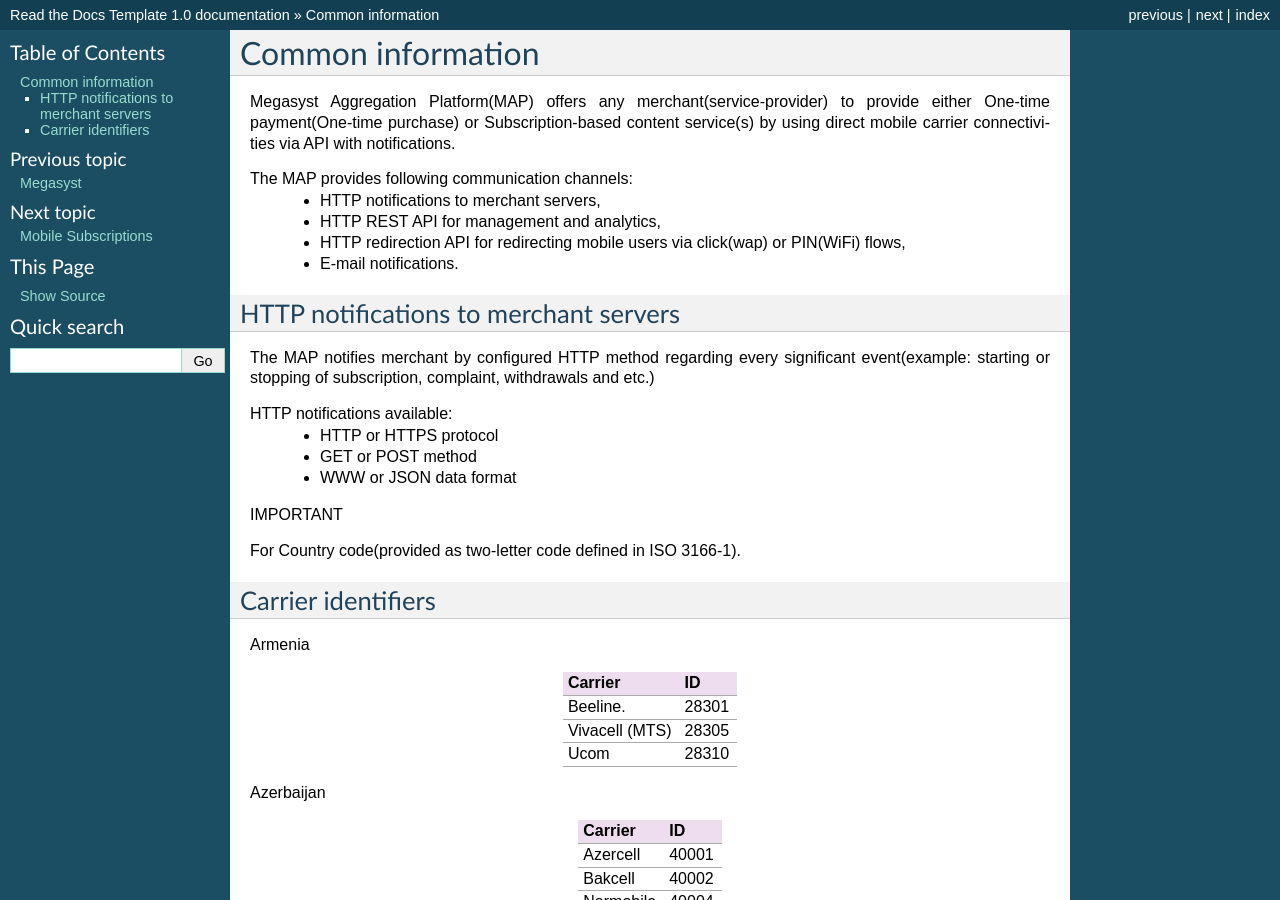
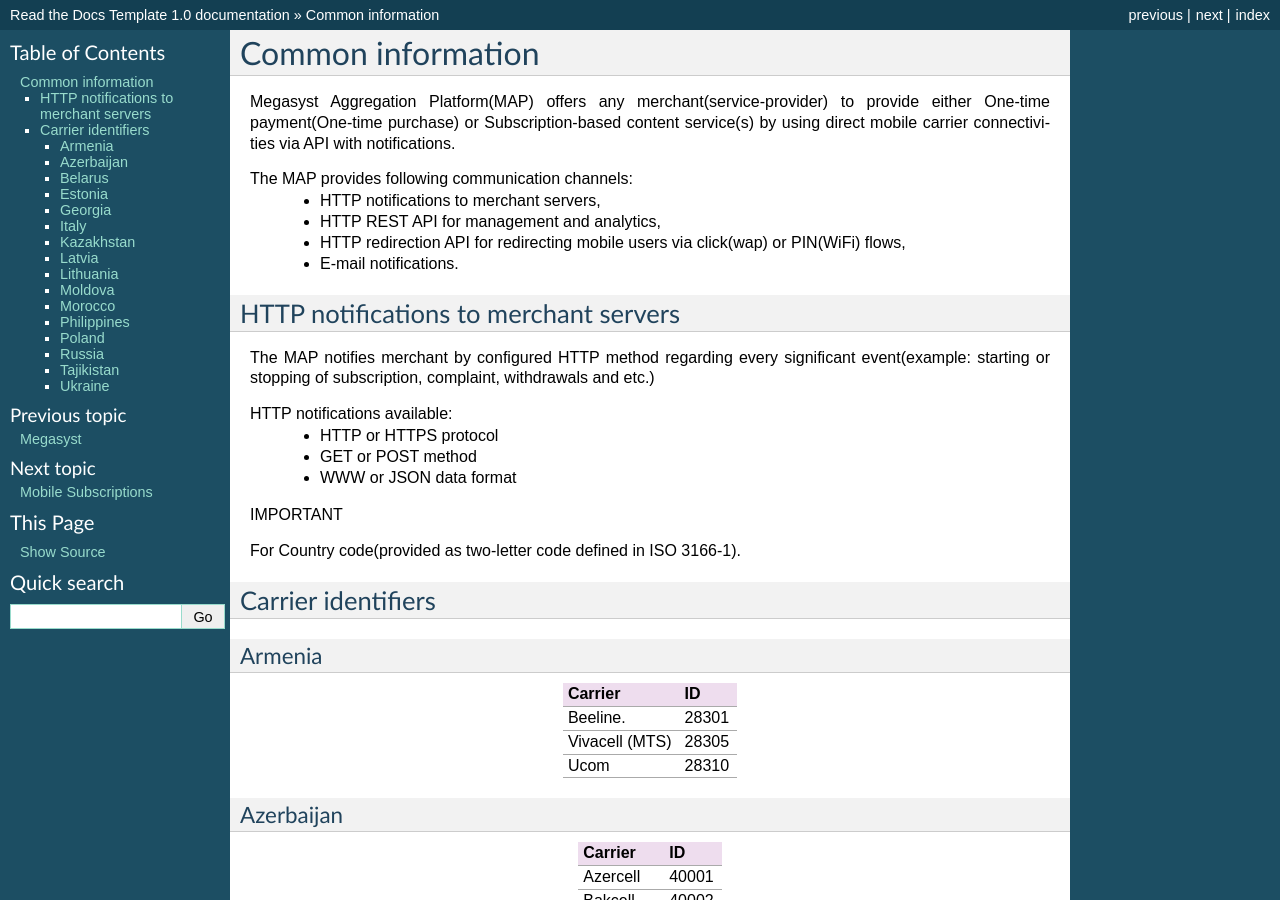
Before and after one commit to megasyst/lab, a Sphinx documentation site: the page built from docs/1_common.rst, in a window 1280 px wide and 900 px high. Built offline with Sphinx 7.4.7, drawn with Linux system fonts in a browser that asks for light colours.

```diff
--- a/docs/1_common.rst
+++ b/docs/1_common.rst
@@ -30,6 +30,7 @@ Carrier identifiers
 -------------------
 
 Armenia
+_______
 
 ================  ==========
 Carrier           ID
@@ -40,6 +41,7 @@ Ucom              28310
 ================  ==========
 
 Azerbaijan
+__________
 
 ================  ==========
 Carrier           ID
@@ -50,6 +52,7 @@ Narmobile         40004
 ================  ==========
 
 Belarus
+_______
 
 ================  ==========
 Carrier           ID
@@ -60,6 +63,7 @@ MTS               25702
 ================  ==========
 
 Estonia
+_______
 
 ================  ==========
 Carrier           ID
@@ -70,6 +74,7 @@ Tele2             24803
 ================  ==========
 
 Georgia
+_______
 
 ================  ==========
 Carrier           ID
@@ -80,6 +85,7 @@ Magti             28202
 ================  ==========
 
 Italy
+_____
 
 ================  ==========
 Carrier           ID
@@ -92,6 +98,7 @@ Wind              22288
 ================  ==========
 
 Kazakhstan
+__________
 
 ================  ==========
 Carrier           ID
@@ -103,6 +110,7 @@ Tele2             40177
 ================  ==========
 
 Latvia
+______
 
 ================  ==========
 Carrier           ID
@@ -115,6 +123,7 @@ Triatel           24703
 ================  ==========
 
 Lithuania
+_________
 
 ================  ==========
 Carrier           ID
@@ -126,6 +135,7 @@ Telia             24601
 ================  ==========
 
 Moldova
+_______
 
 ================  ==========
 Carrier           ID
@@ -137,6 +147,7 @@ Unite             25903
 ================  ==========
 
 Morocco
+_______
 
 ================  ==========
 Carrier           ID
@@ -146,6 +157,7 @@ Orange            60400
 ================  ==========
 
 Philippines
+___________
 
 ================  ==========
 Carrier           ID
@@ -154,6 +166,7 @@ Smart             51503
 ================  ==========
 
 Poland
+______
 
 ================  ==========
 Carrier           ID
@@ -168,6 +181,7 @@ Tmobile           26034
 ================  ==========
 
 Russia
+______
 
 ================  ==========
 Carrier           ID
@@ -177,6 +191,7 @@ Tele2             25020
 ================  ==========
 
 Tajikistan
+__________
 
 ================  ==========
 Carrier           ID
@@ -188,6 +203,7 @@ Tcell             43601
 ================  ==========
 
 Ukraine
+_______
 
 ================  ==========
 Carrier           ID
```
